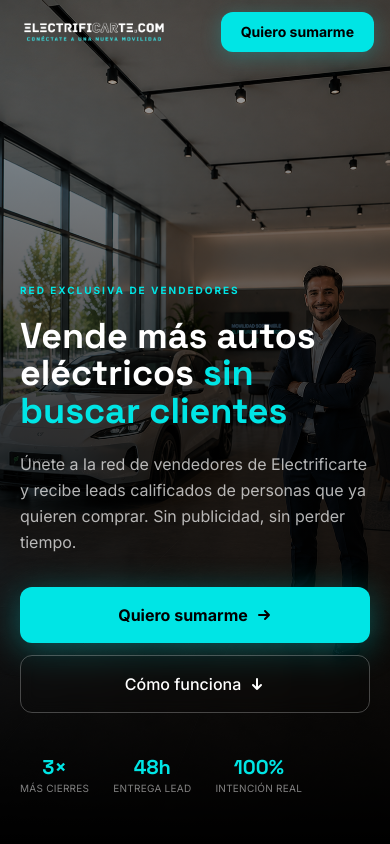
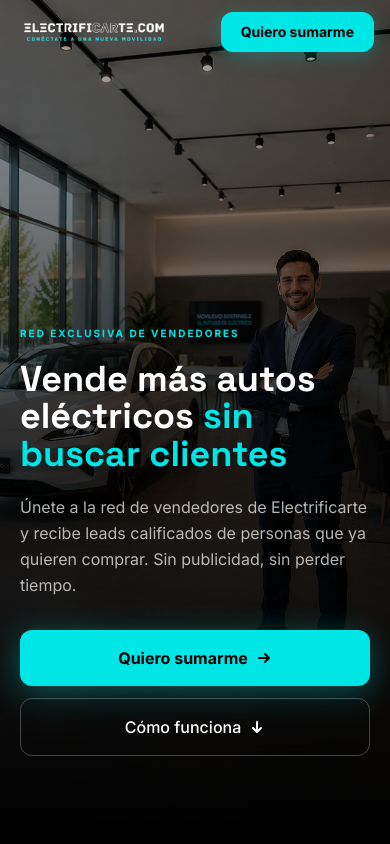
Before and after one commit to vizzeuk/electrificarte-vendoors, a Next.js app: page / in a window 390 px wide. Shown: the top 844 px of the page. Built offline with nearby package versions, Linux system fonts and the light colour scheme.

Commit message:
fix: hero mobile — elimina stats duplicados + zoom derecha en imagen

```diff
--- a/app/page.tsx
+++ b/app/page.tsx
@@ -131,8 +131,9 @@ export default function HomePage() {
             alt="Red de vendedores Electrificarte"
             fill
             priority
-            className="sm:hidden object-cover object-top"
+            className="sm:hidden object-cover object-right"
             sizes="100vw"
+            style={{ objectPosition: "70% center", transform: "scale(1.1)", transformOrigin: "right center" }}
           />
 
           {/* Overlay desktop: degradado izquierda → derecha */}
@@ -183,19 +184,6 @@ export default function HomePage() {
                 </a>
               </div>
 
-              {/* Stats rápidos — solo mobile, debajo de los CTAs */}
-              <div className="flex items-center gap-6 mt-8 sm:hidden">
-                {[
-                  { value: "3×",   label: "más cierres" },
-                  { value: "48h",  label: "entrega lead" },
-                  { value: "100%", label: "intención real" },
-                ].map((s) => (
-                  <div key={s.value} className="text-center">
-                    <p className="text-primary font-black text-xl" style={{ fontFamily: "var(--font-space), sans-serif" }}>{s.value}</p>
-                    <p className="text-white/50 text-[10px] uppercase tracking-wide">{s.label}</p>
-                  </div>
-                ))}
-              </div>
             </motion.div>
           </div>
         </section>
```
